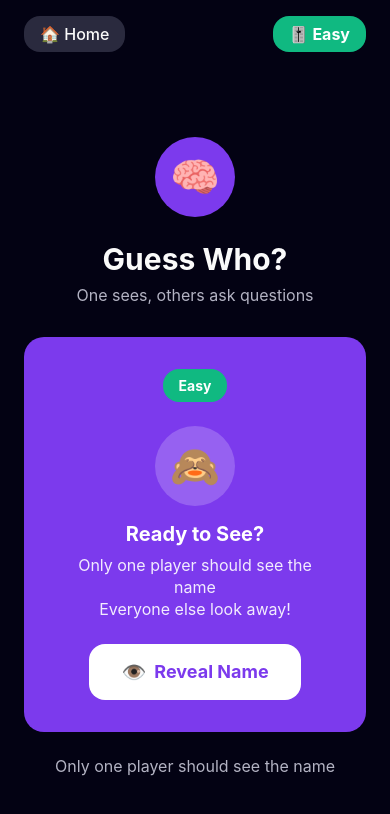
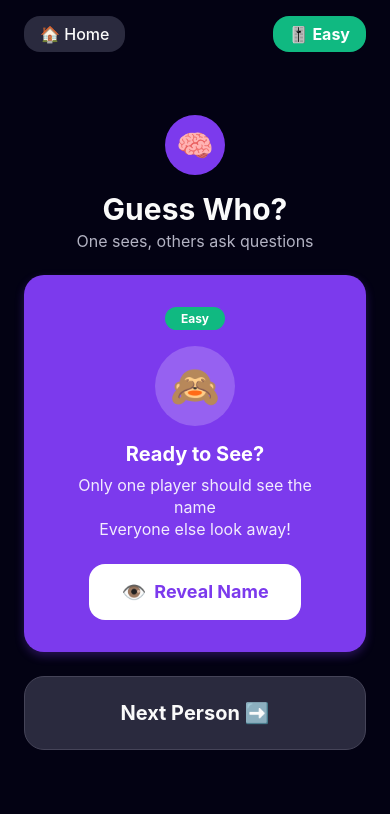
Before and after one commit to trymeuj/party-games---Uj---Sach, a React Native app: screen /Guess-Who in a window 390 px wide. Shown: the top 814 px of the page. Built offline with nearby package versions, Linux system fonts and the light colour scheme.

Commit message:
guessWho_v2

```diff
--- a/src/games/guess-who/GuessWhoScreen.tsx
+++ b/src/games/guess-who/GuessWhoScreen.tsx
@@ -22,20 +22,32 @@ type Props = {
 
 type Difficulty = 'easy' | 'medium' | 'hard';
 
-const celebrities = [
-  'Taylor Swift',
-  'Ryan Reynolds',
-  'Margot Robbie',
-  'Dwayne Johnson',
-  'Zendaya',
+const CELEBRITIES = [
+  'Taylor Swift', 'Dwayne Johnson', 'Leonardo DiCaprio', 'Beyoncé', 'Brad Pitt',
+  'Rihanna', 'Will Smith', 'Kim Kardashian', 'Johnny Depp', 'Lady Gaga',
+  'Tom Cruise', 'Ariana Grande', 'Robert Downey Jr.', 'Justin Bieber', 'Jennifer Lawrence',
+  'Chris Hemsworth', 'Selena Gomez', 'Kanye West', 'Scarlett Johansson', 'Drake',
+  'Angelina Jolie', 'Kevin Hart', 'Oprah Winfrey', 'Elon Musk', 'Mark Zuckerberg',
+  'Barack Obama', 'Donald Trump', 'Michael Jordan', 'Serena Williams', 'Lionel Messi',
+  'Cristiano Ronaldo', 'Harry Styles', 'Gordon Ramsay'
 ];
 
 export default function GuessWhoScreen({ navigation }: Props) {
   const [difficulty, setDifficulty] = useState<Difficulty>('easy');
   const [isRevealed, setIsRevealed] = useState(false);
-  const [currentCelebrity] = useState(
-    celebrities[Math.floor(Math.random() * celebrities.length)]
-  );
+  const [currentCelebrity, setCurrentCelebrity] = useState(() => {
+    return CELEBRITIES[Math.floor(Math.random() * CELEBRITIES.length)];
+  });
+
+  const nextCelebrity = () => {
+    let newCeleb;
+    do {
+      newCeleb = CELEBRITIES[Math.floor(Math.random() * CELEBRITIES.length)];
+    } while (newCeleb === currentCelebrity);
+
+    setCurrentCelebrity(newCeleb);
+    setIsRevealed(false); // Hide the new one initially
+  };
 
   const getDifficultyColor = () => {
     switch (difficulty) {
@@ -98,25 +110,33 @@ export default function GuessWhoScreen({ navigation }: Props) {
               <Text style={styles.revealIcon}>{isRevealed ? '👁️' : '🙈'}</Text>
             </TouchableOpacity>
 
-            <Text style={styles.readyText}>Ready to See?</Text>
+            <Text style={styles.readyText}>
+              {isRevealed ? "It's..." : "Ready to See?"}
+            </Text>
+
+            {isRevealed ? (
+              <Text style={styles.celebrityName}>{currentCelebrity}</Text>
+            ) : (
               <Text style={styles.instructionText}>
                 Only one player should see the name{'\n'}Everyone else look away!
               </Text>
+            )}
 
+            {!isRevealed && (
               <TouchableOpacity
                 style={styles.revealNameButton}
-              onPress={() => setIsRevealed(!isRevealed)}
+                onPress={() => setIsRevealed(true)}
               >
                 <Text style={styles.revealNameIcon}>👁️</Text>
-              <Text style={styles.revealNameText}>
-                {isRevealed ? currentCelebrity : 'Reveal Name'}
-              </Text>
+                <Text style={styles.revealNameText}>Reveal Name</Text>
               </TouchableOpacity>
+            )}
           </View>
 
-          <Text style={styles.footer}>
-            Only one player should see the name
-          </Text>
+          <TouchableOpacity style={styles.nextButton} onPress={nextCelebrity}>
+            <Text style={styles.nextButtonText}>Next Person ➡️</Text>
+          </TouchableOpacity>
+
         </View>
       </View>
     </SafeAreaView>
@@ -164,29 +184,30 @@ const styles = StyleSheet.create({
     alignItems: 'center',
     justifyContent: 'center',
     paddingHorizontal: theme.spacing.lg,
+    paddingBottom: theme.spacing['2xl'],
   },
   iconContainer: {
-    width: 80,
-    height: 80,
-    borderRadius: 40,
+    width: 60,
+    height: 60,
+    borderRadius: 30,
     backgroundColor: theme.colors.guessWho,
     alignItems: 'center',
     justifyContent: 'center',
-    marginBottom: theme.spacing.lg,
+    marginBottom: theme.spacing.md,
   },
   icon: {
-    fontSize: 40,
+    fontSize: 30,
   },
   title: {
     fontSize: theme.typography.sizes['3xl'],
     fontWeight: theme.typography.weights.bold,
     color: theme.colors.foreground,
-    marginBottom: theme.spacing.sm,
+    marginBottom: theme.spacing.xs,
   },
   subtitle: {
     fontSize: theme.typography.sizes.base,
     color: theme.colors.mutedForeground,
-    marginBottom: theme.spacing.xl,
+    marginBottom: theme.spacing.lg,
   },
   revealCard: {
     width: '100%',
@@ -195,16 +216,21 @@ const styles = StyleSheet.create({
     padding: theme.spacing.xl,
     alignItems: 'center',
     marginBottom: theme.spacing.lg,
+    shadowColor: theme.colors.guessWho,
+    shadowOffset: { width: 0, height: 4 },
+    shadowOpacity: 0.3,
+    shadowRadius: 10,
+    elevation: 10,
   },
   difficultyBadge: {
     paddingHorizontal: theme.spacing.md,
-    paddingVertical: theme.spacing.sm,
+    paddingVertical: theme.spacing.xs,
     borderRadius: theme.borderRadius.lg,
-    marginBottom: theme.spacing.lg,
+    marginBottom: theme.spacing.md,
   },
   difficultyText: {
     color: '#FFFFFF',
-    fontSize: theme.typography.sizes.sm,
+    fontSize: theme.typography.sizes.xs,
     fontWeight: theme.typography.weights.bold,
   },
   revealButton: {
@@ -232,6 +258,13 @@ const styles = StyleSheet.create({
     marginBottom: theme.spacing.lg,
     lineHeight: 22,
   },
+  celebrityName: {
+    fontSize: theme.typography.sizes['3xl'],
+    fontWeight: theme.typography.weights.bold,
+    color: '#FFFFFF',
+    textAlign: 'center',
+    marginBottom: theme.spacing.lg,
+  },
   revealNameButton: {
     backgroundColor: '#FFFFFF',
     paddingHorizontal: theme.spacing.xl,
@@ -251,9 +284,19 @@ const styles = StyleSheet.create({
     fontSize: theme.typography.sizes.lg,
     fontWeight: theme.typography.weights.bold,
   },
-  footer: {
-    fontSize: theme.typography.sizes.base,
-    color: theme.colors.mutedForeground,
-    textAlign: 'center',
+  nextButton: {
+    backgroundColor: theme.colors.secondary,
+    paddingHorizontal: theme.spacing.xl,
+    paddingVertical: theme.spacing.lg,
+    borderRadius: theme.borderRadius.xl,
+    width: '100%',
+    alignItems: 'center',
+    borderWidth: 1,
+    borderColor: theme.colors.muted,
+  },
+  nextButtonText: {
+    color: theme.colors.foreground,
+    fontSize: theme.typography.sizes.xl,
+    fontWeight: theme.typography.weights.bold,
   },
 });
```
Lines whose indentation alone changed are shown as unchanged.
